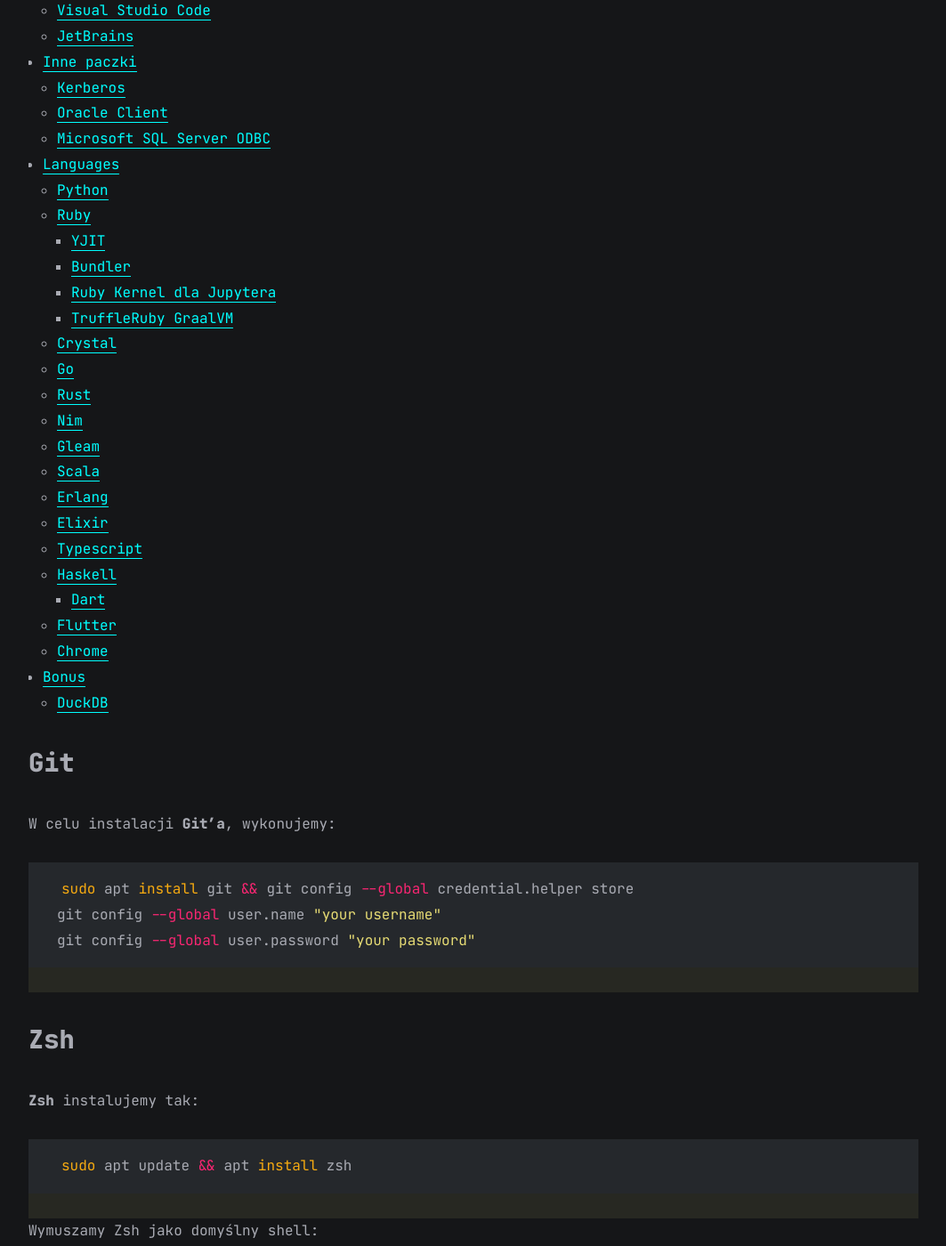
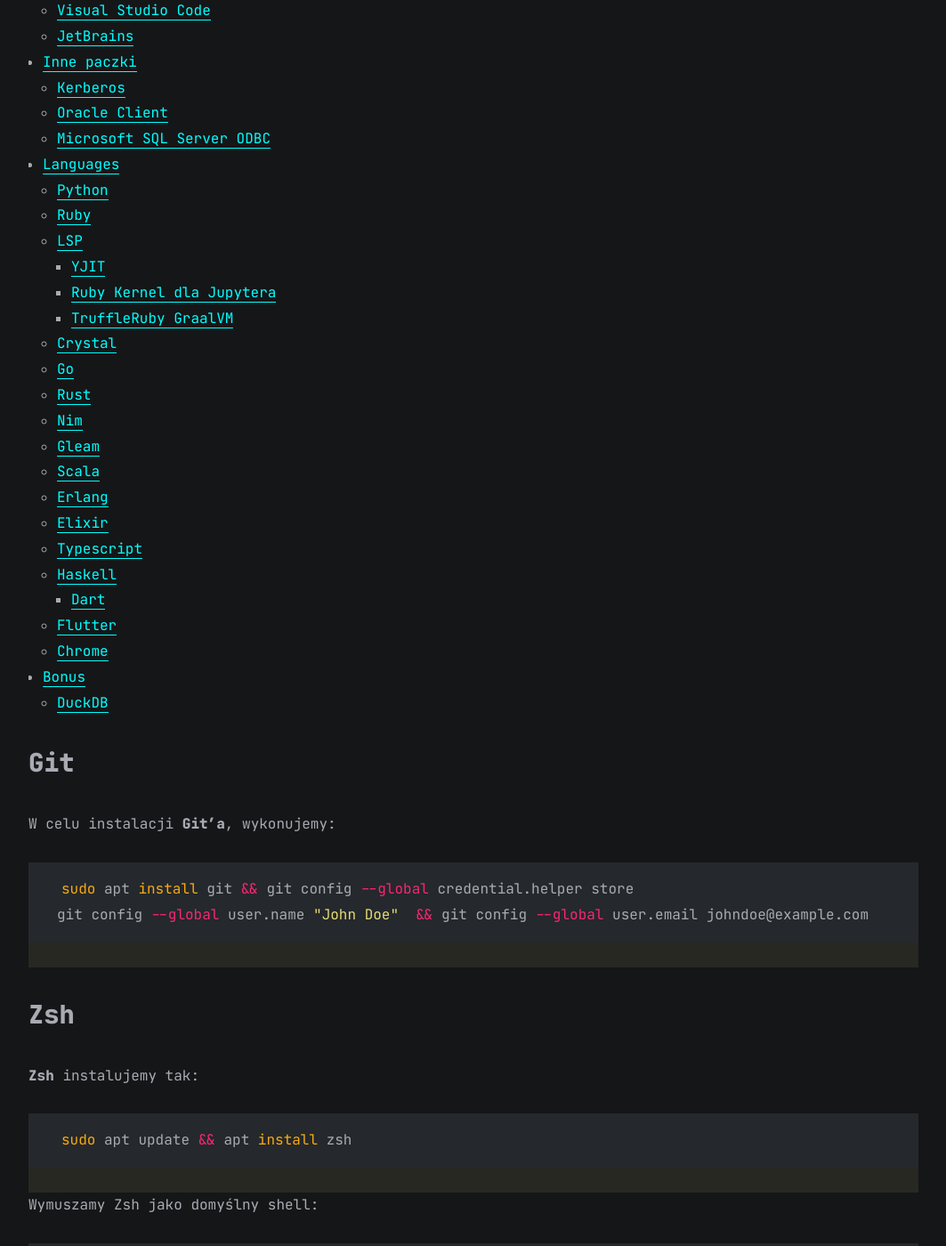
Before and after one commit to mikelogaciuk/mikelogaciuk.github.io, a Jekyll site: the page built from all_collections/_posts/2024-07-13-przygotowanie-linuxa-do-pracy-sre.md, in a window 1280 px wide and 1400 px high, scrolled down 2909 px. Shown: the whole window at 89% size, without its empty margins (108-1171 px from the left). Built offline with Jekyll 4.4.1, drawn with Linux system fonts in a browser that asks for light colours.

Commit message:
Add missing stuff for git

````diff
--- a/all_collections/_posts/2024-07-13-przygotowanie-linuxa-do-pracy-sre.md
+++ b/all_collections/_posts/2024-07-13-przygotowanie-linuxa-do-pracy-sre.md
@@ -76,8 +76,8 @@
 - [Languages](#languages)
   - [Python](#python)
   - [Ruby](#ruby)
+  - [LSP](#lsp)
     - [YJIT](#yjit)
-    - [Bundler](#bundler)
     - [Ruby Kernel dla Jupytera](#ruby-kernel-dla-jupytera)
     - [TruffleRuby GraalVM](#truffleruby-graalvm)
   - [Crystal](#crystal)
@@ -102,8 +102,7 @@
 
 ```bash
 sudo apt install git && git config --global credential.helper store
-git config --global user.name "your username"
-git config --global user.password "your password"
+git config --global user.name "John Doe"  && git config --global user.email johndoe@example.com
 ```
 
 ## Zsh
````
